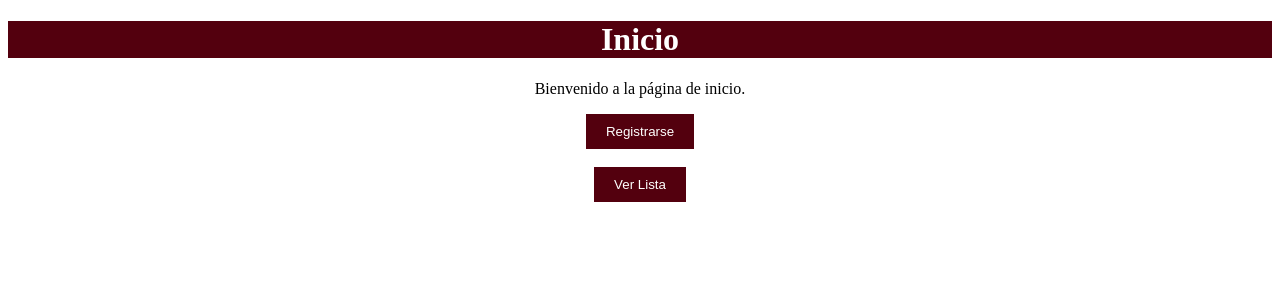
After one commit to BonXFire69/practica-8-Septiembre, a Flask app: template Ejercicio 8 Septiembre/templates/inicio.html in a window 1280 px wide. The commit adds this page. Shown: the top 300 px of the page. Run offline with Flask 3, Linux system fonts and the light colour scheme; the template is opened without the code that fills it, so the values that code supplies are empty.

Commit message:
practica 8 Septiembre
v0.2

```diff
--- a/Ejercicio 8 Septiembre/app.py
+++ b/Ejercicio 8 Septiembre/app.py
@@ -0,0 +1,18 @@
+from flask import Flask, render_template, redirect
+
+app = Flask(__name__)
+
+@app.route('/')
+def inicio():
+    return redirect('/registro')
+
+@app.route('/registro')
+def registro():
+    return render_template('registro.html')
+
+@app.route('/lista')
+def lista():
+    return render_template('lista.html')
+
+if __name__ == '__main__':
+    app.run(debug=True)
--- /dev/null
+++ b/Ejercicio 8 Septiembre/templates/inicio.html
@@ -0,0 +1,35 @@
+<!DOCTYPE html>
+<html lang="en">
+<head>
+    <meta charset="UTF-8">
+    <meta name="viewport" content="width=device-width, initial-scale=1.0">
+    <title>Inicio</title>
+</head>
+<style>
+    body {
+        background-color: rgb(255, 255, 255);
+        text-align: center;
+    }
+    h1 {
+        color: white;
+        background-color:rgb(83, 0, 14);
+    }
+    input[type='button'] {
+        background-color: rgb(83, 0, 14);
+        color: white;
+        padding: 10px 20px;
+        border: none;
+        cursor: pointer;
+    }
+    input[type='button']:hover {
+        background-color: rgb(100, 0, 20);
+    }
+</style>
+<body>
+    <h1>Inicio</h1>
+    <p>Bienvenido a la página de inicio.</p>
+    <input type='button' value='Registrarse' onclick="window.location.href='/registro'">
+    <br><br>
+    <input type='button' value='Ver Lista' onclick="window.location.href='/lista'">
+</body>
+</html>
--- a/Ejercicio 8 Septiembre/templates/registro.html
+++ b/Ejercicio 8 Septiembre/templates/registro.html
@@ -6,6 +6,9 @@
     <title>Registro</title>
 </head>
 <style>
+    body {
+        background-color: pink;
+    }
     h1 {
         text-align: center;
         color: white;
@@ -18,6 +21,7 @@
         border: 2px solid black;
         width: 200px;
         margin: 0 auto;
+        border-radius: 10px;
     }
 </style>
 <body>
@@ -32,7 +36,7 @@
         <label for="edad">Edad:</label>
         <input type="number" id="edad" name="edad" required>
         <br><br>
-        <input type="submit" value="Registrar">
+        <input type="submit" value="Registrar" onclick="window.location.href='/lista'">
     </form>
 </body>
 </html>
```
Also changed, not shown: Ejercicio 8 Septiembre/templates/lista.html (+7 -2 lines), 2 other files.
